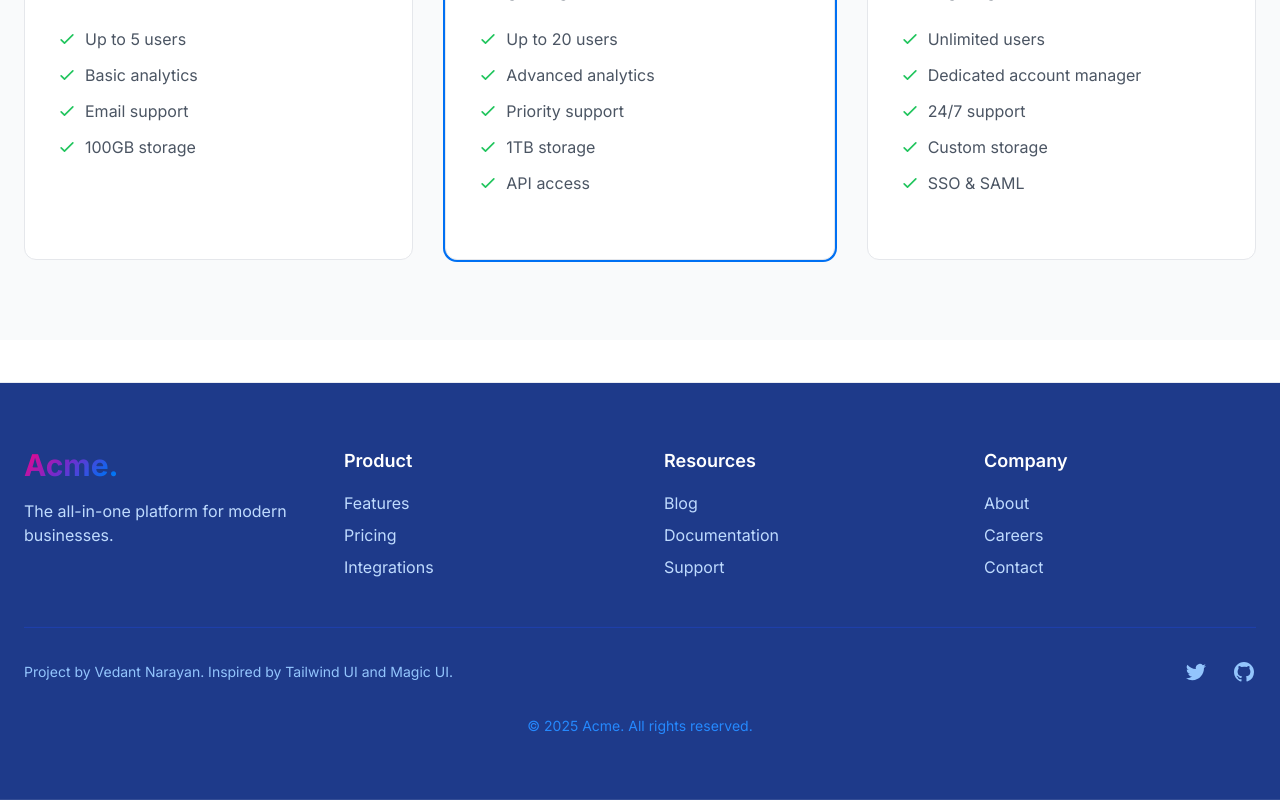
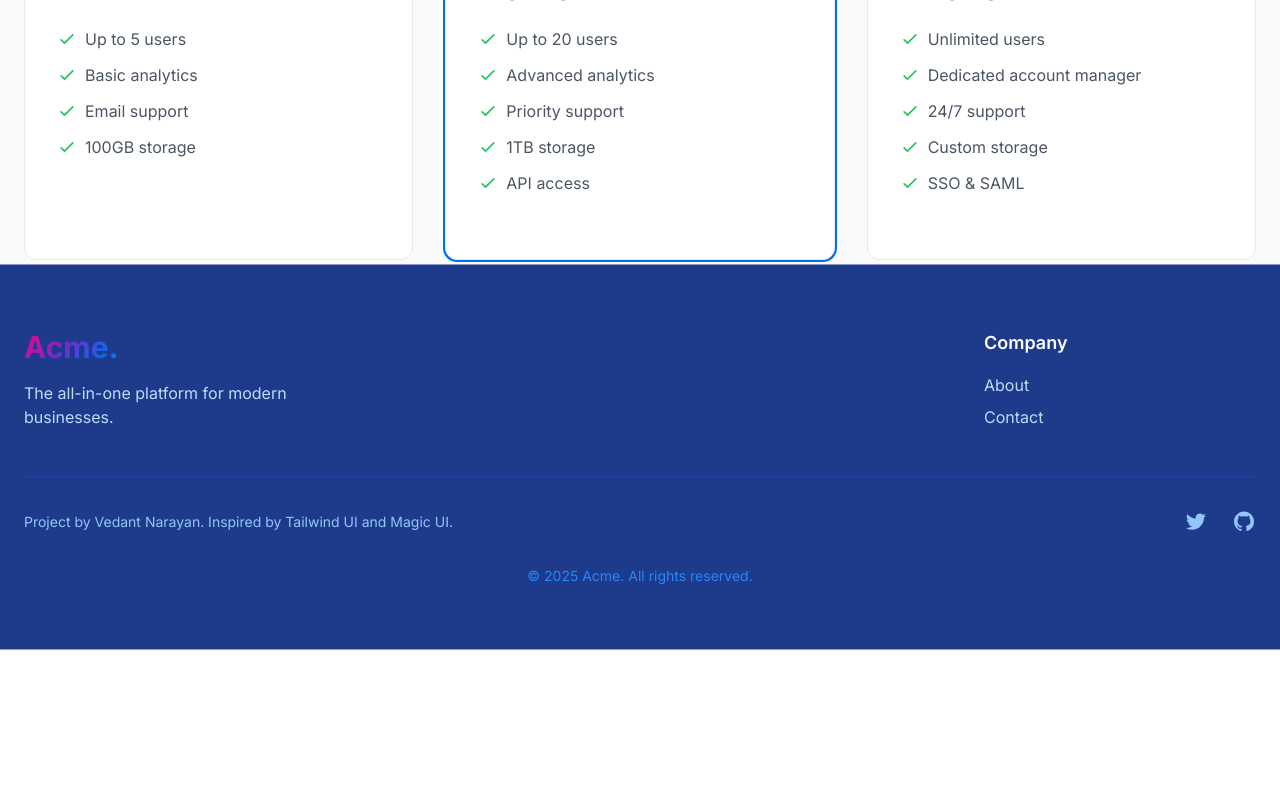
Before and after one commit to Ved05nara/nextjs-dashboard2, a Next.js app: page / in a window 1280 px wide. Shown: the part 1960-2760 px from the top of the page. After the commit the page ends 2610 px from the top, so only its background shows below. Built offline with nearby package versions, Linux system fonts and the light colour scheme; a web font is replaced by a local one.

Commit message:
Added create tab to the folder

```diff
--- /dev/null
+++ b/app/invoices/create/page.tsx
@@ -0,0 +1,25 @@
+'use client';
+
+import Form from '@/app/ui/invoices/create-form';
+import Breadcrumbs from '@/app/ui/invoices/breadcrumbs';
+import { fetchCustomers } from '@/app/lib/data';
+import { CustomerField } from '@/app/lib/definitions';
+export default async function Page() {
+  const customers = await fetchCustomers();
+
+  return (
+    <main>
+      <Breadcrumbs
+        breadcrumbs={[
+          { label: 'Invoices', href: '/dashboard/invoices' },
+          {
+            label: 'Create Invoice',
+            href: '/dashboard/invoices/create',
+            active: true,
+          },
+        ]}
+      />
+      <Form customers={customers} />
+    </main>
+  );
+}
--- a/app/lib/data.ts
+++ b/app/lib/data.ts
@@ -26,7 +26,7 @@ export async function fetchRevenue() {
 
 export async function fetchLatestInvoices() {
   try {
-    const data = await sql<LatestInvoiceRaw[]>`
+    const data = await sql<LatestInvoiceRaw>`
       SELECT invoices.amount, customers.name, customers.image_url, customers.email, invoices.id
       FROM invoices
       JOIN customers ON invoices.customer_id = customers.id
@@ -180,7 +180,7 @@ export async function fetchCustomers() {
 
 export async function fetchFilteredCustomers(query: string) {
   try {
-    const data = await sql<CustomersTableType[]>`
+    const data = await sql<CustomersTableType>`
     SELECT
       customers.id,
       customers.name,
@@ -198,7 +198,7 @@ export async function fetchFilteredCustomers(query: string) {
     ORDER BY customers.name ASC
     `;
 
-    const customers = data.map((customer) => ({
+    const customers = data.rows.map((customer) => ({
       ...customer,
       total_pending: formatCurrency(customer.total_pending),
       total_paid: formatCurrency(customer.total_paid),
--- a/app/page.tsx
+++ b/app/page.tsx
@@ -267,26 +267,15 @@ export default function Page() {
               </p>
             </div>
             <div>
-              <h3 className="text-lg font-semibold mb-4">Product</h3>
-              <ul className="space-y-2">
-                <li><Link href="/features" className="text-blue-200 hover:text-white transition-colors">Features</Link></li>
-                <li><Link href="/pricing" className="text-blue-200 hover:text-white transition-colors">Pricing</Link></li>
-                <li><Link href="/integrations" className="text-blue-200 hover:text-white transition-colors">Integrations</Link></li>
-              </ul>
+
             </div>
             <div>
-              <h3 className="text-lg font-semibold mb-4">Resources</h3>
-              <ul className="space-y-2">
-                <li><Link href="/blog" className="text-blue-200 hover:text-white transition-colors">Blog</Link></li>
-                <li><Link href="/docs" className="text-blue-200 hover:text-white transition-colors">Documentation</Link></li>
-                <li><Link href="/support" className="text-blue-200 hover:text-white transition-colors">Support</Link></li>
-              </ul>
+
             </div>
             <div>
               <h3 className="text-lg font-semibold mb-4">Company</h3>
               <ul className="space-y-2">
                 <li><Link href="/about" className="text-blue-200 hover:text-white transition-colors">About</Link></li>
-                <li><Link href="/careers" className="text-blue-200 hover:text-white transition-colors">Careers</Link></li>
                 <li><Link href="/contact" className="text-blue-200 hover:text-white transition-colors">Contact</Link></li>
               </ul>
             </div>
--- a/app/ui/dashboard/sidenav.tsx
+++ b/app/ui/dashboard/sidenav.tsx
@@ -28,7 +28,7 @@ export default function SideNav() {
           {<AuroraText className="text-3xl font-bold text-white hover:text-blue-200 transition-colors">
               Acme.
             </AuroraText>}
-        </div>
+      </div>
       </Link>
       <div className="flex grow flex-row justify-between space-x-2 md:flex-col md:space-x-0 md:space-y-2">
         <div className="flex flex-col space-y-2">
--- a/app/ui/invoices/create-form.tsx
+++ b/app/ui/invoices/create-form.tsx
@@ -1,3 +1,4 @@
+import { sql } from '@vercel/postgres';
 import { CustomerField } from '@/app/lib/definitions';
 import Link from 'next/link';
 import {
@@ -8,11 +9,16 @@ import {
 } from '@heroicons/react/24/outline';
 import { Button } from '@/app/ui/button';
 
-export default function Form({ customers }: { customers: CustomerField[] }) {
-  return (
+export async function fetchCustomers(): Promise<CustomerField[]> {
+  const result = await sql<CustomerField>`
+    SELECT id, name FROM customers ORDER BY name ASC
+  `;
+  return result.rows;
+}
+
     <form>
       <div className="rounded-md bg-gray-50 p-4 md:p-6">
-        {/* Customer Name */}
+           Customer Name
         <div className="mb-4">
           <label htmlFor="customer" className="mb-2 block text-sm font-medium">
             Choose customer
@@ -37,7 +43,7 @@ export default function Form({ customers }: { customers: CustomerField[] }) {
           </div>
         </div>
 
-        {/* Invoice Amount */}
+         Invoice Amount
         <div className="mb-4">
           <label htmlFor="amount" className="mb-2 block text-sm font-medium">
             Choose an amount
@@ -57,7 +63,7 @@ export default function Form({ customers }: { customers: CustomerField[] }) {
           </div>
         </div>
 
-        {/* Invoice Status */}
+        Invoice Status
         <fieldset>
           <legend className="mb-2 block text-sm font-medium">
             Set the invoice status
@@ -109,4 +115,3 @@ export default function Form({ customers }: { customers: CustomerField[] }) {
       </div>
     </form>
   );
-}
```
Lines whose indentation alone changed are shown as unchanged.
